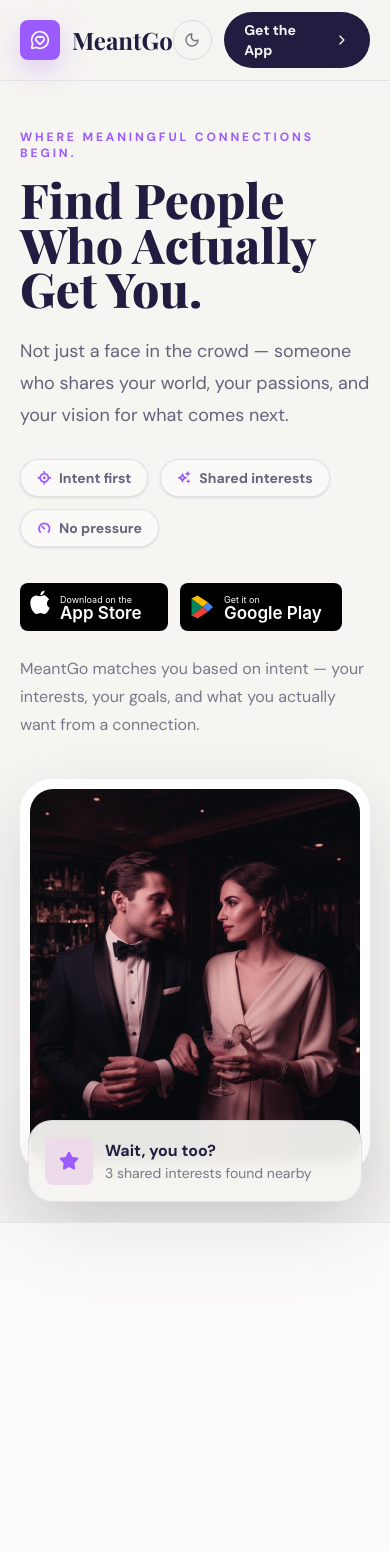
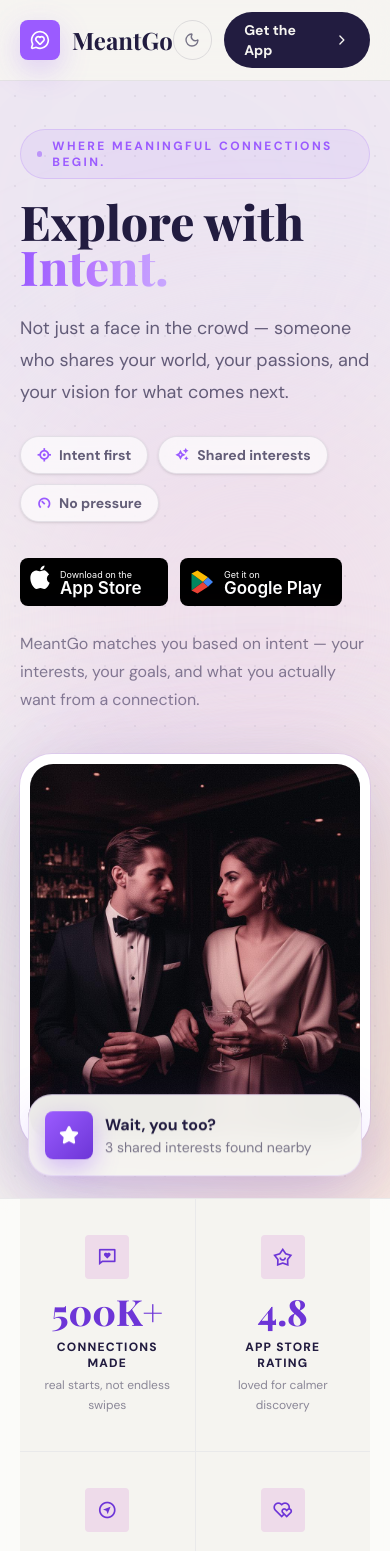
Before and after one commit to jacodestechnologies/fydinn-web, a React (Vite) app: page / in a window 390 px wide. Shown: the top 1551 px of the page. Built offline with nearby package versions, Linux system fonts and the light colour scheme; a web font is replaced by a local one.

Commit message:
added tweaks

```diff
--- a/src/pages/Home.tsx
+++ b/src/pages/Home.tsx
@@ -140,29 +140,6 @@
   },
 ];
 
-const interests = [
-  "Art",
-  "Animation",
-  "Coffee",
-  "Baking",
-  "Yoga",
-  "Hiking",
-  "Gaming",
-  "Anime",
-  "Concerts",
-  "Reading",
-  "Programming",
-  "AI",
-  "Travel",
-  "Road Trips",
-  "Architecture",
-  "Powerlifting",
-  "Poetry",
-  "Restaurants",
-  "Movies",
-  "Language Learning",
-];
-
 const testimonials = [
   {
     quote:
@@ -301,7 +278,10 @@
 
 function SectionLabel({ children }: { children: string }) {
   return (
-    <p className="mb-4 text-xs font-bold uppercase tracking-[0.24em] text-brand">{children}</p>
+    <p className="mb-5 flex items-center gap-2 text-xs font-bold uppercase tracking-[0.24em] text-brand">
+      <span className="h-px w-5 shrink-0 bg-brand/60" aria-hidden="true" />
+      {children}
+    </p>
   );
 }
 
@@ -635,53 +615,97 @@
       className="min-h-dvh overflow-hidden bg-warm-cream text-ink transition-colors duration-300"
     >
       {/* ── Hero ── */}
-      <section ref={heroRef} id="top" className="relative">
-        <div className="absolute inset-0 -z-10 bg-[radial-gradient(circle_at_18%_12%,rgba(155,91,255,0.14),transparent_32%),radial-gradient(circle_at_82%_18%,rgba(255,225,207,0.12),transparent_28%)]" />
-        <div className="mx-auto grid min-h-[calc(86svh-5rem)] max-w-7xl items-center gap-10 px-5 py-12 sm:px-6 lg:grid-cols-[0.96fr_0.88fr] lg:py-14">
+      <section ref={heroRef} id="top" className="relative overflow-hidden">
+        {/* Animated gradient blobs */}
+        <div
+          aria-hidden="true"
+          className="pointer-events-none absolute -top-48 -left-48 size-[700px] rounded-full bg-brand/10 blur-[130px] animate-blob"
+        />
+        <div
+          aria-hidden="true"
+          className="pointer-events-none absolute top-1/4 -right-32 size-[520px] rounded-full bg-lilac/70 blur-[100px] animate-blob-alt"
+        />
+        <div
+          aria-hidden="true"
+          className="pointer-events-none absolute -bottom-24 left-1/4 size-[460px] rounded-full bg-peach/60 blur-[90px] animate-blob"
+        />
+
+        {/* Dot grid overlay */}
+        <div
+          aria-hidden="true"
+          className="pointer-events-none absolute inset-0 opacity-[0.32] [background-image:radial-gradient(circle,rgba(34,28,64,0.18)_1px,transparent_1px)] [background-size:30px_30px]"
+        />
+
+        <div className="relative mx-auto grid min-h-[calc(86svh-5rem)] max-w-7xl items-center gap-10 px-5 py-12 sm:px-6 lg:grid-cols-[0.96fr_0.88fr] lg:py-14">
           <div>
-            <div className="hero-label">
-              <SectionLabel>Where meaningful connections begin.</SectionLabel>
+            {/* Pill badge label */}
+            <div className="hero-label mb-5">
+              <span className="inline-flex items-center gap-2.5 rounded-full border border-brand/20 bg-brand/8 px-4 py-2 text-xs font-bold uppercase tracking-[0.2em] text-brand">
+                <span className="size-1.5 animate-pulse rounded-full bg-brand" aria-hidden="true" />
+                Where meaningful connections begin.
+              </span>
             </div>
+
+            {/* Headline with gradient accent */}
             <h1 className="hero-h1 max-w-4xl font-display text-[clamp(3rem,6.5vw,6.15rem)] font-black leading-[0.93] tracking-normal text-ink">
-              Find People Who Actually Get You.
+              Explore with{" "}
+              <span className="bg-gradient-to-r from-brand via-[#b97dff] to-brand-light bg-clip-text text-transparent">
+                Intent.
+              </span>
             </h1>
+
             <p className="hero-sub mt-6 max-w-2xl text-lg leading-8 text-ink/68 md:text-xl">
               Not just a face in the crowd — someone who shares your world, your passions, and your
               vision for what comes next.
             </p>
-            <div className="mt-7 flex flex-wrap gap-3 text-sm font-bold text-ink/68">
-              {["Intent first", "Shared interests", "No pressure"].map((item, index) => (
+
+            {/* Feature pills */}
+            <div className="hero-sub mt-7 flex flex-wrap gap-2.5 text-sm font-bold text-ink/70">
+              {[
+                { label: "Intent first", icon: "ri-focus-3-line" },
+                { label: "Shared interests", icon: "ri-sparkling-2-line" },
+                { label: "No pressure", icon: "ri-slow-down-line" },
+              ].map((item) => (
                 <span
-                  key={item}
-                  className="inline-flex items-center gap-2 rounded-full border border-ink/10 bg-white/45 px-4 py-2 shadow-sm backdrop-blur"
+                  key={item.label}
+                  className="inline-flex items-center gap-2 rounded-full border border-ink/10 bg-white/65 px-4 py-2 shadow-sm backdrop-blur-sm"
                 >
-                  <i
-                    className={`${index === 0 ? "ri-focus-3-line" : index === 1 ? "ri-sparkling-2-line" : "ri-slow-down-line"} text-brand`}
-                    aria-hidden="true"
-                  />
-                  {item}
+                  <i className={`${item.icon} text-brand`} aria-hidden="true" />
+                  {item.label}
                 </span>
               ))}
             </div>
+
             <div className="hero-btns mt-9">
               <AppStoreBadges />
             </div>
-            <p className="hero-note mt-6 max-w-xl text-base leading-7 text-ink/58">
+
+            <p className="hero-note mt-6 max-w-xl text-base leading-7 text-ink/55">
               MeantGo matches you based on intent — your interests, your goals, and what you
               actually want from a connection.
             </p>
           </div>
+
+          {/* Hero image */}
           <div className="hero-img relative">
-            <div className="overflow-hidden rounded-[2rem] bg-white p-2.5 shadow-soft">
+            {/* Glow halo */}
+            <div
+              aria-hidden="true"
+              className="absolute -inset-6 rounded-[2.5rem] bg-gradient-to-br from-brand/18 to-lilac/35 blur-3xl animate-glow"
+            />
+
+            <div className="relative overflow-hidden rounded-[2rem] bg-white p-2.5 shadow-[0_32px_80px_rgba(34,28,64,0.18)] ring-1 ring-brand/12">
               <img
                 src={heroCouple}
                 alt="Two people laughing together"
                 className="aspect-[4/4.55] w-full rounded-[1.45rem] object-cover"
               />
             </div>
-            <div className="hero-card absolute -bottom-7 left-2 right-2 rounded-[1.5rem] bg-warm-cream/94 p-4 shadow-soft backdrop-blur sm:left-7 sm:right-auto sm:w-80 border border-ink/8">
+
+            {/* Floating card */}
+            <div className="hero-card animate-float absolute -bottom-7 left-2 right-2 rounded-[1.5rem] border border-brand/15 bg-warm-cream/96 p-4 shadow-[0_20px_60px_rgba(155,91,255,0.2)] backdrop-blur-md sm:left-7 sm:right-auto sm:w-80">
               <div className="flex items-center gap-3">
-                <div className="grid size-12 place-items-center rounded-2xl bg-lilac text-brand">
+                <div className="grid size-12 place-items-center rounded-2xl bg-gradient-to-br from-brand to-brand-deep text-white shadow-[0_8px_24px_rgba(155,91,255,0.4)]">
                   <Star className="size-5 fill-current" aria-hidden="true" />
                 </div>
                 <div>
@@ -690,39 +714,49 @@
                 </div>
               </div>
             </div>
-            <div className="absolute right-5 top-5 hidden items-center gap-2 rounded-full bg-ink/72 px-4 py-2 text-sm font-bold text-white shadow-xl backdrop-blur sm:flex">
+
+            {/* Location badge */}
+            <div className="animate-float-alt absolute right-5 top-5 hidden items-center gap-2 rounded-full bg-ink/80 px-4 py-2 text-sm font-bold text-white shadow-xl backdrop-blur-md sm:flex">
               <MapPinned className="size-4 text-brand-light" aria-hidden="true" />
               Explore nearby
             </div>
           </div>
         </div>
+
+        {/* Scroll cue */}
+        <div
+          aria-hidden="true"
+          className="absolute bottom-6 left-1/2 hidden -translate-x-1/2 flex-col items-center gap-2 lg:flex"
+        >
+          <div className="h-9 w-px bg-gradient-to-b from-ink/35 to-transparent" />
+          <span className="text-[10px] font-bold uppercase tracking-[0.3em] text-ink/30">
+            Scroll
+          </span>
+        </div>
       </section>
 
       {/* ── Stats ── */}
-      <section className="border-y border-ink/8 bg-white/55 py-5 backdrop-blur">
-        <div className="mx-auto grid max-w-7xl gap-3 px-5 sm:px-6 md:grid-cols-4">
+      <section className="border-y border-ink/8 bg-white/55 backdrop-blur">
+        <div className="mx-auto max-w-7xl px-5 sm:px-6">
+          <div className="grid grid-cols-2 gap-px bg-ink/8 md:grid-cols-4">
             {stats.map((stat) => (
               <div
                 key={stat.label}
-              className="stat-item group border border-ink/8 bg-warm-cream/78 p-5 transition duration-300 hover:-translate-y-1 hover:bg-white hover:shadow-soft"
+                className="stat-item group bg-warm-cream/95 px-6 py-9 text-center transition-colors duration-300 hover:bg-white sm:px-8"
               >
-              <div className="mb-5 flex items-center justify-between">
-                <span className="grid size-11 place-items-center rounded-2xl bg-lilac text-xl text-brand-deep transition duration-300 group-hover:bg-brand group-hover:text-white">
+                <span className="mb-3 inline-grid size-11 place-items-center rounded-xl bg-lilac text-xl text-brand-deep transition duration-300 group-hover:bg-brand group-hover:text-white">
                   <i className={stat.icon} aria-hidden="true" />
                 </span>
-                <span className="text-lg" aria-hidden="true">
-                  {stat.emoji}
-                </span>
-              </div>
-              <p className="font-display text-4xl font-black leading-none text-brand-deep md:text-5xl">
+                <p className="font-display text-4xl font-black text-brand-deep md:text-5xl">
                   {stat.value}
                 </p>
-              <p className="mt-3 text-sm font-black uppercase tracking-[0.08em] text-ink">
+                <p className="mt-2 text-xs font-black uppercase tracking-[0.1em] text-ink">
                   {stat.label}
                 </p>
-              <p className="mt-2 text-sm leading-6 text-ink/56">{stat.detail}</p>
+                <p className="mt-1 text-xs leading-5 text-ink/50">{stat.detail}</p>
               </div>
             ))}
+          </div>
         </div>
       </section>
 
@@ -733,6 +767,7 @@
           <h2 className="reveal-heading font-display text-5xl font-black leading-[1] text-ink md:text-6xl">
             Dating apps weren't built for depth.
           </h2>
+          <div className="mt-8 h-px w-16 bg-gradient-to-r from-brand to-brand-light" />
         </div>
         <div className="space-y-6 text-xl leading-9 text-ink/68">
           <p>
@@ -766,7 +801,7 @@
                 className={`feature-article grid items-center gap-10 rounded-[2rem] border border-white/10 bg-white/[0.04] p-5 sm:p-8 lg:grid-cols-2 lg:p-12 ${index % 2 === 1 ? "lg:[&>div:first-child]:order-2" : ""}`}
               >
                 <div>
-                  <p className="mb-6 font-display text-5xl font-black text-white/16">
+                  <p className="mb-4 font-display text-8xl font-black leading-none text-white/8 select-none">
                     {feature.eyebrow}
                   </p>
                   <h3 className="font-display text-4xl font-black leading-tight text-white md:text-5xl">
@@ -774,7 +809,16 @@
                   </h3>
                   <p className="mt-6 max-w-xl text-lg leading-8 text-white/68">{feature.body}</p>
                 </div>
+                {/* Glow halo behind visual */}
+                <div className="relative">
+                  <div
+                    aria-hidden="true"
+                    className="absolute -inset-4 rounded-[2.5rem] bg-brand/20 blur-2xl"
+                  />
+                  <div className="relative">
                     <FeatureVisual type={feature.visual} />
+                  </div>
+                </div>
               </article>
             ))}
           </div>
@@ -801,37 +845,35 @@
             </p>
           </div>
 
-          <ol className="relative grid gap-4 lg:grid-cols-4">
-            <div
-              aria-hidden="true"
-              className="absolute left-0 right-0 top-10 hidden h-px bg-white/10 lg:block"
-            />
+          <ol className="grid gap-4 lg:grid-cols-4">
             {steps.map((step, index) => {
               const Icon = step.icon;
               return (
                 <li
                   key={step.title}
-                  className="step-card group relative border border-white/10 bg-white/[0.045] p-6 transition duration-300 hover:-translate-y-1 hover:border-brand/50 hover:bg-white/[0.075]"
+                  className="step-card group relative overflow-hidden border border-white/10 bg-white/[0.045] p-7 transition duration-300 hover:-translate-y-1.5 hover:border-brand/50 hover:bg-white/[0.08]"
                 >
-                  <div className="mb-8 flex items-center justify-between">
-                    <div className="grid size-20 place-items-center border border-white/12 bg-deep-purple shadow-[0_18px_45px_rgba(0,0,0,0.18)] transition duration-300 group-hover:border-brand group-hover:bg-brand">
-                      <Icon
-                        className="size-7 text-brand-light transition duration-300 group-hover:text-white"
+                  {/* Large background step number */}
+                  <span
                     aria-hidden="true"
-                      />
+                    className="pointer-events-none absolute -right-3 -top-4 select-none font-display text-[8rem] font-black leading-none text-white/5"
+                  >
+                    0{index + 1}
+                  </span>
+
+                  <div className="relative mb-8">
+                    {/* Circular gradient icon */}
+                    <div className="grid size-16 place-items-center rounded-full bg-gradient-to-br from-brand to-brand-deep shadow-[0_12px_36px_rgba(155,91,255,0.4)] transition duration-300 group-hover:shadow-[0_16px_48px_rgba(155,91,255,0.6)]">
+                      <Icon className="size-7 text-white" aria-hidden="true" />
                     </div>
-                    <span className="inline-flex items-center gap-2 text-xs font-black uppercase tracking-[0.18em] text-white/42">
-                      <i className={`${step.remixIcon} text-brand-light`} aria-hidden="true" />0
-                      {index + 1}
-                    </span>
                   </div>
+
                   <p className="mb-3 text-xs font-black uppercase tracking-[0.22em] text-brand-light">
                     {step.eyebrow}
                   </p>
-                  <h3 className="min-h-16 text-xl font-black leading-tight text-white">
-                    {step.title}
-                  </h3>
-                  <p className="mt-4 min-h-28 leading-7 text-white/62">{step.body}</p>
+                  <h3 className="text-xl font-black leading-tight text-white">{step.title}</h3>
+                  <p className="mt-4 leading-7 text-white/62">{step.body}</p>
+
                   <div className="mt-7 flex items-center justify-between border-t border-white/10 pt-4 text-sm font-bold text-white/70">
                     <span>{step.cue}</span>
                     <i
@@ -858,13 +900,13 @@
               MeantGo turns interests into useful discovery signals, so someone can find the parts
               of you that usually take three dates to explain.
             </p>
-            <div className="mt-8 grid max-w-md grid-cols-3 border border-ink/8 bg-warm-cream/76 text-center">
+            <div className="mt-8 grid max-w-md grid-cols-3 gap-px bg-ink/8">
               {[
                 ["60+", "interests"],
                 ["4", "signal groups"],
                 ["1", "clear intent"],
               ].map(([value, label]) => (
-                <div key={label} className="border-r border-ink/8 p-4 last:border-r-0">
+                <div key={label} className="bg-warm-cream/90 p-5 text-center">
                   <p className="font-display text-3xl font-black text-brand-deep">{value}</p>
                   <p className="mt-1 text-xs font-black uppercase tracking-[0.12em] text-ink/50">
                     {label}
@@ -877,16 +919,16 @@
             {interestCategories.map((category, categoryIndex) => (
               <div
                 key={category.label}
-                className="interest-tag border border-ink/8 bg-warm-cream/82 p-5 transition duration-300 hover:-translate-y-1 hover:bg-white hover:shadow-soft"
+                className="interest-tag group border border-ink/8 bg-warm-cream/82 p-5 transition duration-300 hover:-translate-y-1 hover:bg-white hover:shadow-soft"
               >
                 <div className="mb-5 flex items-center justify-between">
                   <div className="flex items-center gap-3">
-                    <span className="grid size-11 place-items-center bg-brand text-xl text-white">
+                    <span className="grid size-11 place-items-center rounded-xl bg-gradient-to-br from-brand to-brand-deep text-xl text-white shadow-[0_6px_18px_rgba(155,91,255,0.3)] transition duration-300 group-hover:shadow-[0_10px_28px_rgba(155,91,255,0.5)]">
                       <i className={category.icon} aria-hidden="true" />
                     </span>
                     <h3 className="text-lg font-black text-ink">{category.label}</h3>
                   </div>
-                  <span className="font-display text-3xl font-black text-brand/20">
+                  <span className="font-display text-3xl font-black text-brand/15">
                     0{categoryIndex + 1}
                   </span>
                 </div>
@@ -930,15 +972,26 @@
           {testimonials.map((item, index) => (
             <figure
               key={item.name}
-              className="testimonial-card group border border-ink/8 bg-white/72 p-6 shadow-sm transition duration-300 hover:-translate-y-1 hover:bg-white hover:shadow-soft"
+              className="testimonial-card group relative overflow-hidden border border-ink/8 bg-white/72 p-7 shadow-sm transition duration-300 hover:-translate-y-1.5 hover:bg-white hover:shadow-soft"
             >
-              <div className="mb-8 flex items-center justify-between">
-                <div className="flex gap-1 text-brand">
-                  {Array.from({ length: 5 }).map((_, starIndex) => (
-                    <i key={starIndex} className="ri-star-fill text-sm" aria-hidden="true" />
+              {/* Gradient top border revealed on hover */}
+              <div className="absolute inset-x-0 top-0 h-0.5 bg-gradient-to-r from-brand via-[#b97dff] to-brand-light opacity-0 transition-opacity duration-300 group-hover:opacity-100" />
+
+              {/* Decorative quotation mark */}
+              <span
+                aria-hidden="true"
+                className="pointer-events-none absolute right-5 top-3 select-none font-display text-[6rem] font-black leading-none text-brand/8"
+              >
+                "
+              </span>
+
+              <div className="relative mb-7 flex items-center justify-between">
+                <div className="flex gap-0.5 text-brand">
+                  {Array.from({ length: 5 }).map((_, i) => (
+                    <i key={i} className="ri-star-fill text-sm" aria-hidden="true" />
                   ))}
                 </div>
-                <span className="grid size-9 place-items-center bg-lilac text-brand-deep transition duration-300 group-hover:bg-brand group-hover:text-white">
+                <span className="grid size-9 place-items-center rounded-full bg-lilac text-brand-deep transition duration-300 group-hover:bg-brand group-hover:text-white">
                   <i
                     className={
                       index === 0
@@ -951,14 +1004,16 @@
                   />
                 </span>
               </div>
-              <blockquote className="min-h-48 text-lg leading-8 text-ink/72">
+
+              <blockquote className="relative min-h-44 text-lg leading-8 text-ink/72">
                 "{item.quote}"
               </blockquote>
+
               <figcaption className="mt-8 flex items-center gap-4 border-t border-ink/8 pt-5">
                 <img
                   src={item.img}
                   alt={`Portrait of ${item.name}`}
-                  className="size-14 rounded-full object-cover ring-2 ring-brand/20"
+                  className="size-14 rounded-full object-cover ring-2 ring-brand/20 transition duration-300 group-hover:ring-brand/50"
                 />
                 <div>
                   <p className="font-bold text-ink">{item.name}</p>
@@ -992,9 +1047,11 @@
               return (
                 <div
                   key={point.label}
-                  className="trust-point rounded-[2rem] border border-white/10 bg-white/[0.06] p-6 transition-colors duration-300 hover:bg-white/10"
+                  className="trust-point group rounded-[2rem] border border-white/10 bg-white/[0.06] p-7 transition duration-300 hover:border-brand/40 hover:bg-white/[0.1]"
                 >
-                  <Icon className="mb-8 size-7 text-brand-light" aria-hidden="true" />
+                  <div className="mb-7 grid size-12 place-items-center rounded-2xl bg-gradient-to-br from-brand to-brand-deep shadow-[0_8px_24px_rgba(155,91,255,0.35)] transition duration-300 group-hover:shadow-[0_12px_36px_rgba(155,91,255,0.55)]">
+                    <Icon className="size-5 text-white" aria-hidden="true" />
+                  </div>
                   <h3 className="text-xl font-bold">{point.label}</h3>
                   <p className="mt-3 leading-7 text-white/62">{point.copy}</p>
                 </div>
@@ -1005,20 +1062,51 @@
       </section>
 
       {/* ── Download CTA ── */}
-      <section id="download" className="relative px-5 py-24 text-center sm:px-6 lg:py-32">
-        <div className="absolute inset-0 -z-10 bg-[radial-gradient(circle_at_50%_30%,rgba(155,91,255,0.14),transparent_50%)]" />
-        <div className="mx-auto max-w-4xl">
+      <section id="download" className="relative overflow-hidden px-5 py-28 text-center sm:px-6 lg:py-36">
+        {/* Multi-layer gradient background */}
+        <div className="absolute inset-0 -z-10 bg-[radial-gradient(ellipse_80%_60%_at_50%_0%,rgba(155,91,255,0.16),transparent),radial-gradient(ellipse_60%_55%_at_15%_85%,rgba(255,225,207,0.40),transparent),radial-gradient(ellipse_55%_45%_at_85%_70%,rgba(238,219,234,0.30),transparent)]" />
+
+        {/* Dot grid */}
+        <div
+          aria-hidden="true"
+          className="pointer-events-none absolute inset-0 opacity-[0.28] [background-image:radial-gradient(circle,rgba(34,28,64,0.14)_1px,transparent_1px)] [background-size:30px_30px]"
+        />
+
+        {/* Spinning decorative rings */}
+        <div
+          aria-hidden="true"
+          className="pointer-events-none absolute inset-0 flex items-center justify-center overflow-hidden"
+        >
+          <div className="size-[480px] animate-spin-slow rounded-full border border-brand/10" />
+        </div>
+        <div
+          aria-hidden="true"
+          className="pointer-events-none absolute inset-0 flex items-center justify-center overflow-hidden"
+        >
+          <div className="size-[720px] animate-spin-slow-reverse rounded-full border border-brand/6" />
+        </div>
+
+        <div className="relative mx-auto max-w-4xl">
           <SectionLabel>Ready When You Are</SectionLabel>
           <h2 className="reveal-heading font-display text-5xl font-black leading-[1] md:text-7xl">
-            The connection you've been looking for is already here.
+            The connection you've been looking for is{" "}
+            <span className="bg-gradient-to-r from-brand to-brand-light bg-clip-text text-transparent">
+              already here.
+            </span>
           </h2>
           <p className="mx-auto mt-7 max-w-2xl text-xl leading-8 text-ink/68">
             Download MeantGo. Send your intent. Find someone who shares it.
           </p>
-          <div className="mt-9">
+          <div className="relative mt-10 inline-block">
+            <div
+              aria-hidden="true"
+              className="absolute -inset-4 rounded-2xl bg-brand/15 blur-2xl animate-glow"
+            />
+            <div className="relative">
               <AppStoreBadges align="center" />
             </div>
-          <p className="mt-5 text-sm font-semibold text-ink/50">
+          </div>
+          <p className="mt-7 text-sm font-semibold text-ink/45">
             Free to download. No subscription required to get started.
           </p>
         </div>
```
Also changed, not shown: src/styles.css (+63 -0 lines). Lines whose indentation alone changed are shown as unchanged.
